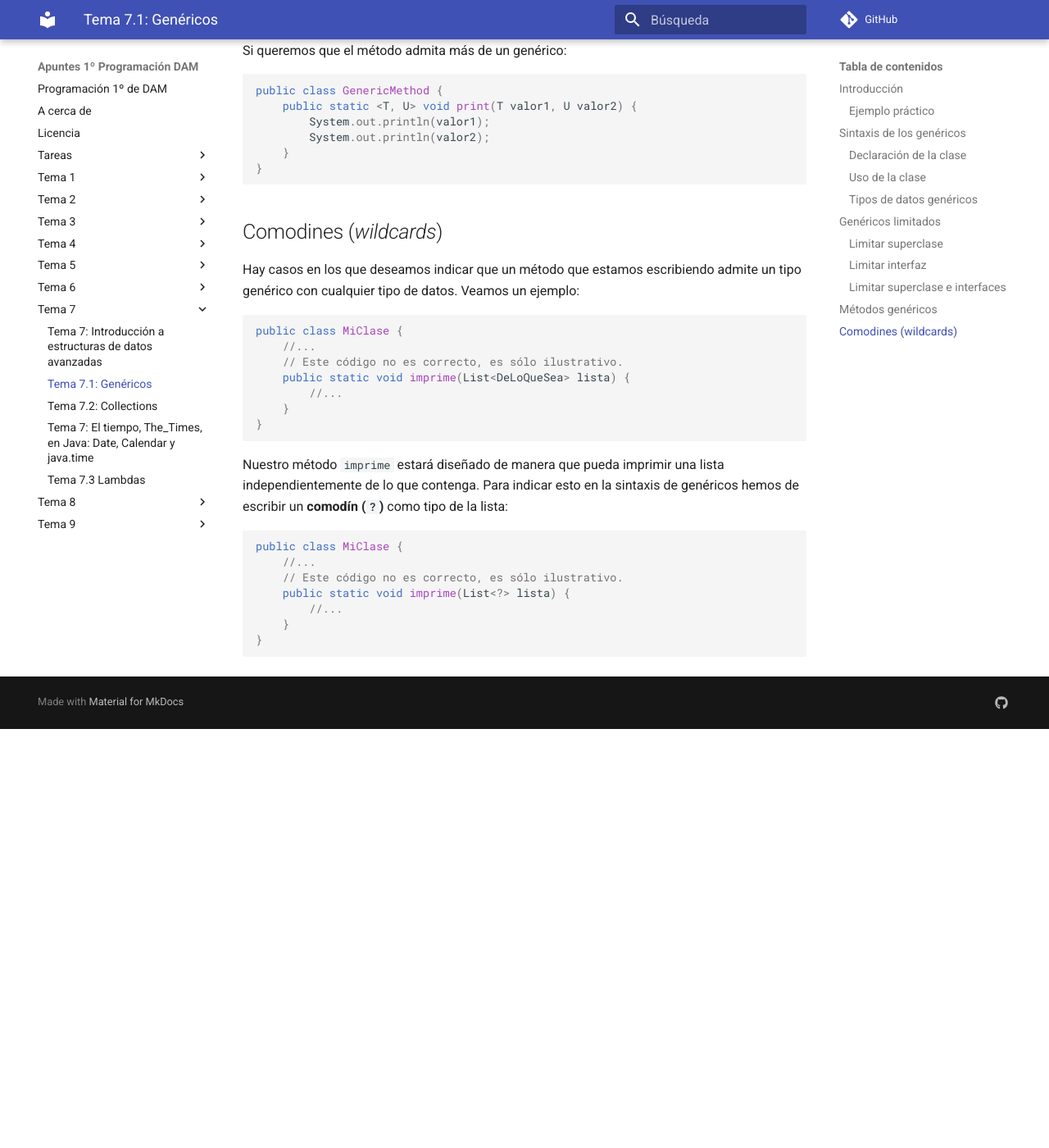
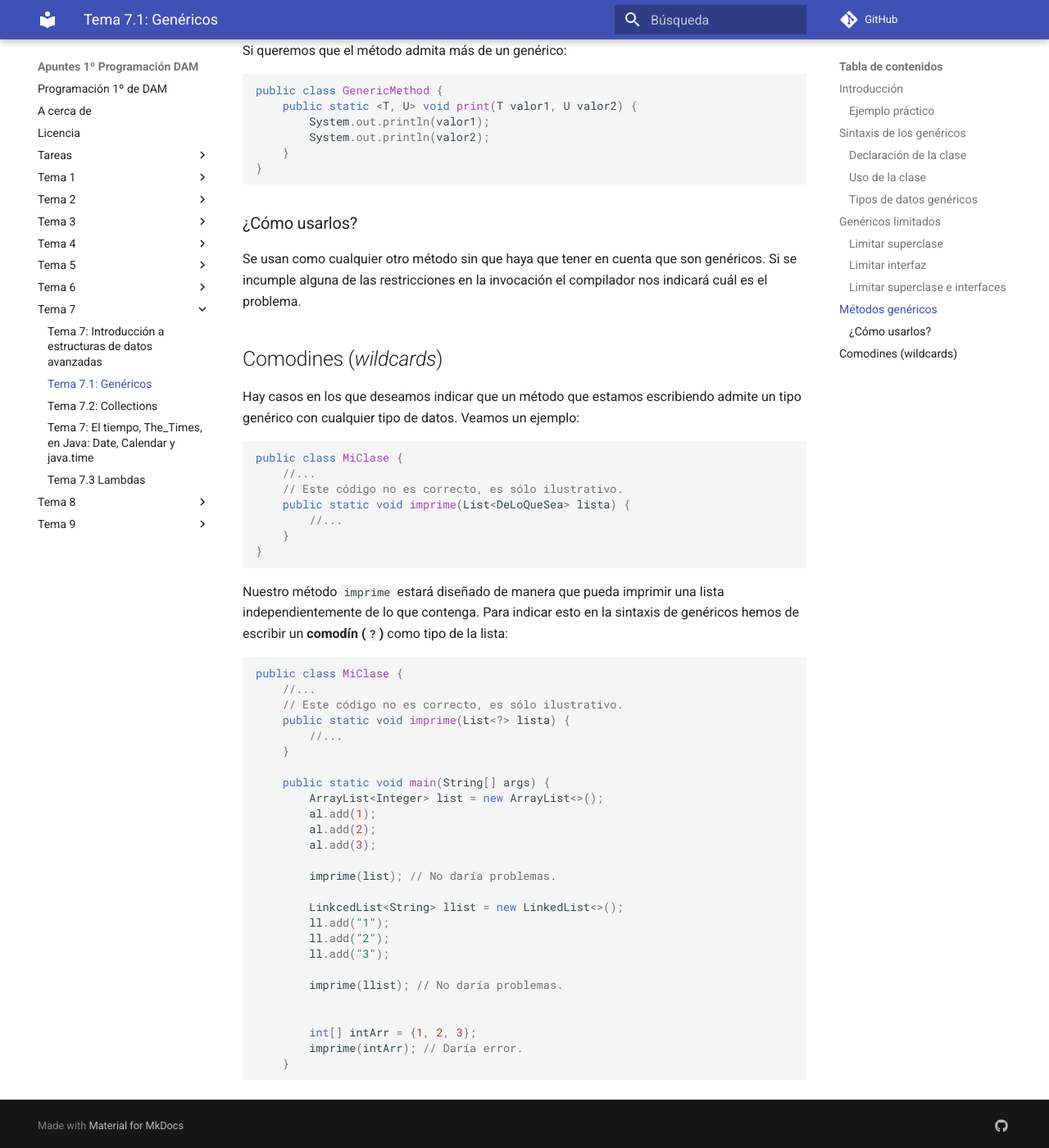
Before and after one commit to mmourazos/DAM_PR_Apuntes, an MkDocs documentation site: the page built from docs/Tema 7/Tema 7.1 - Genericos.md, in a window 1280 px wide and 1400 px high, scrolled down 5245 px. Shown: the whole window at 82% size. Built offline with MkDocs 1.6.1 and Material for MkDocs 9.7.7, drawn with Linux system fonts in a browser that asks for light colours; comment, search, counter and statistics services are not loaded; before the commit the page ends 6134 px from its top, so only the background shows below that.

````diff
--- a/docs/Tema 7/Tema 7.1 - Genericos.md
+++ b/docs/Tema 7/Tema 7.1 - Genericos.md
@@ -238,6 +238,10 @@
 }
 ```
 
+### ¿Cómo usarlos?
+
+Se usan como cualquier otro método sin que haya que tener en cuenta que son genéricos. Si se incumple alguna de las restricciones en la invocación el compilador nos indicará cuál es el problema.
+
 ## Comodines (_wildcards_)
 
 Hay casos en los que deseamos indicar que un método que estamos escribiendo admite un tipo genérico con cualquier tipo de datos. Veamos un ejemplo:
@@ -261,5 +265,24 @@
     public static void imprime(List<?> lista) {
         //...
     }
-}
+
+    public static void main(String[] args) {
+        ArrayList<Integer> list = new ArrayList<>();
+        al.add(1);
+        al.add(2);
+        al.add(3);
+
+        imprime(list); // No daría problemas.
+
+        LinkcedList<String> llist = new LinkedList<>();
+        ll.add("1");
+        ll.add("2");
+        ll.add("3");
+
+        imprime(llist); // No daría problemas.
+
+
+        int[] intArr = {1, 2, 3};
+        imprime(intArr); // Daría error.
+    }
 ```
````
Also changed, not shown: docs/Tema 7/Imagenes/estructura.svg.
